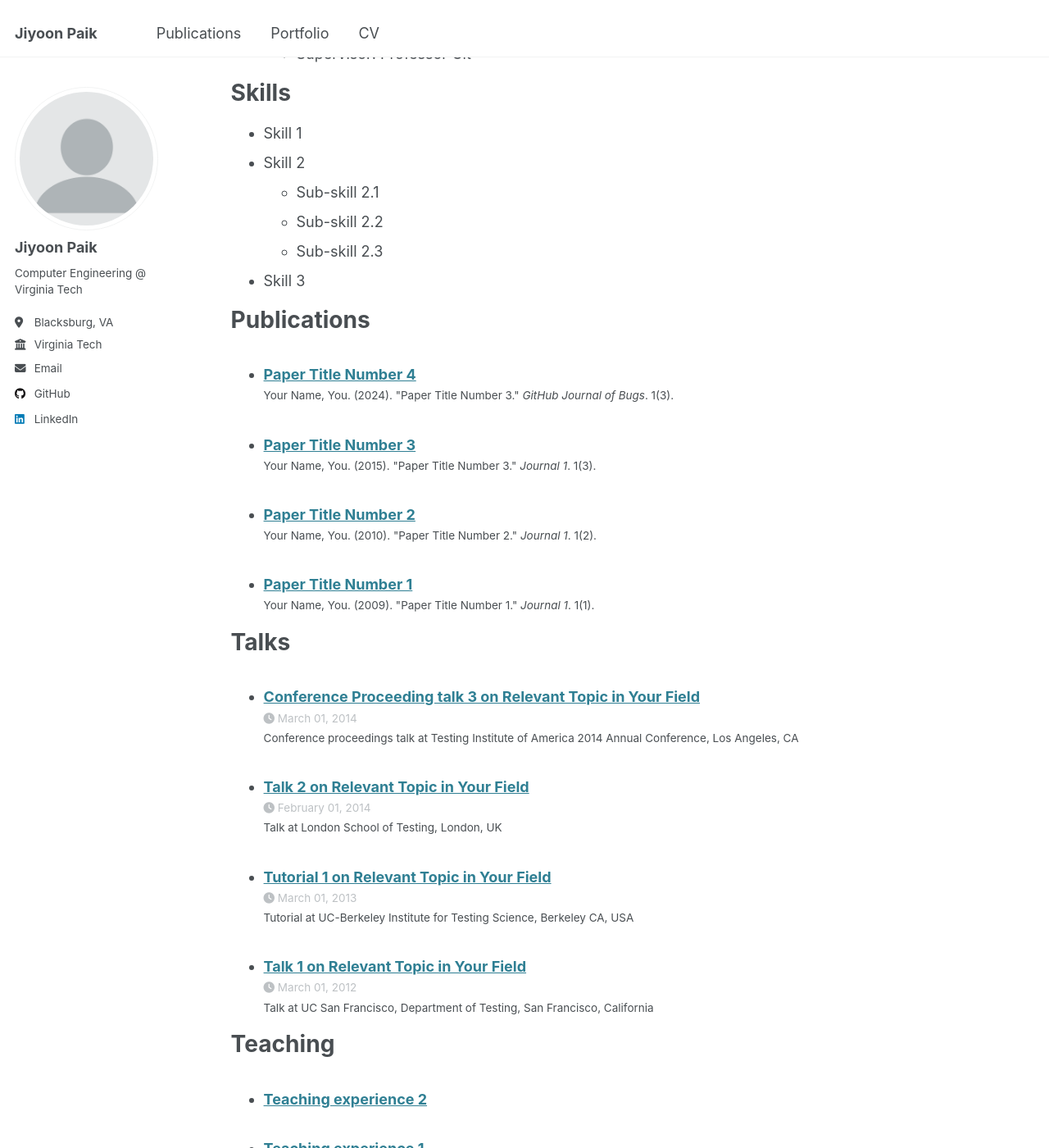
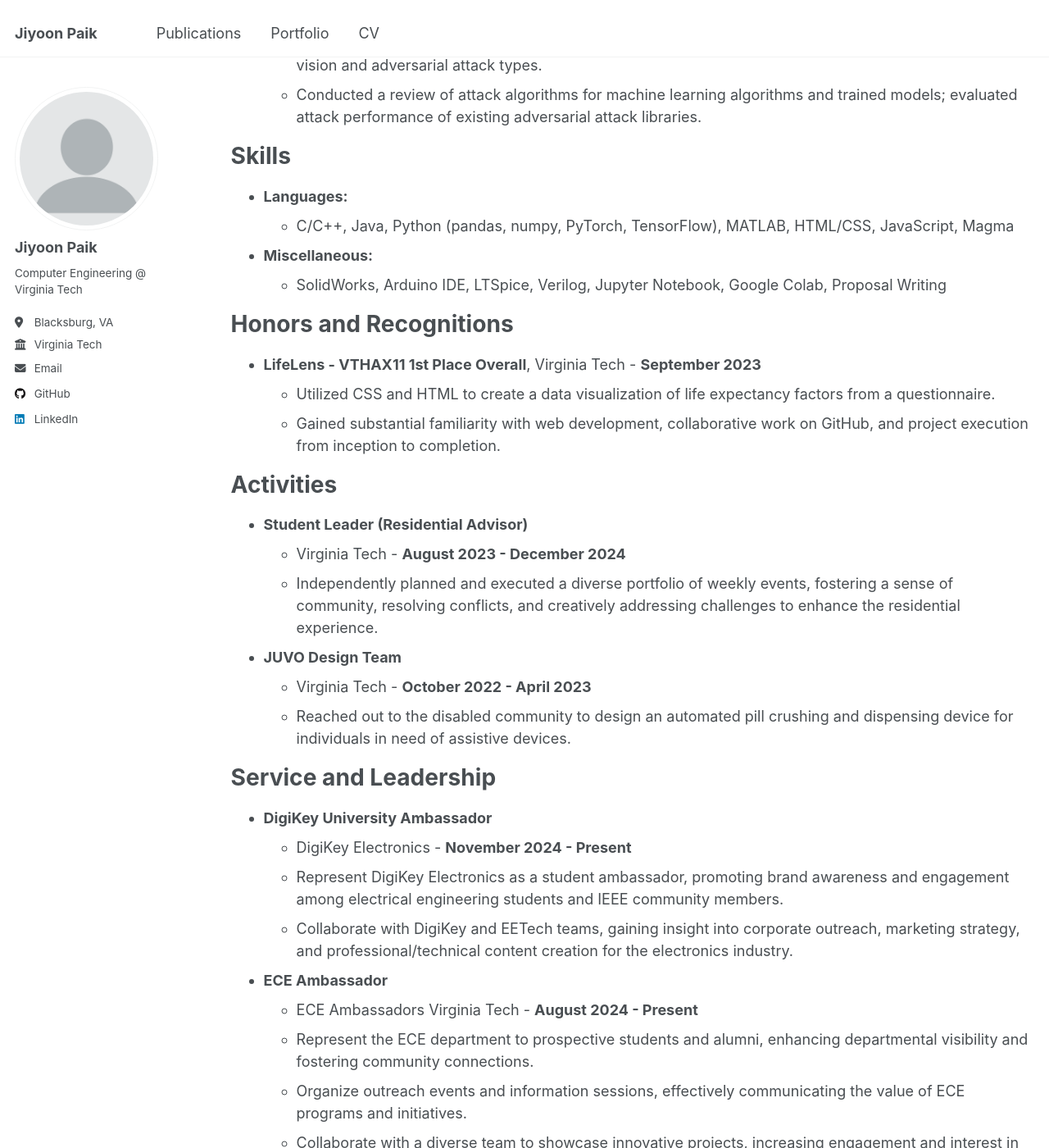
Before and after one commit to jiyoonpaik/jiyoonpaik.github.io, a Jekyll site: the page built from _pages/cv.md, in a window 1280 px wide and 1400 px high, scrolled down 713 px. Shown: the whole window at 82% size. Built offline with Jekyll 4.4.1, drawn with Linux system fonts in a browser that asks for light colours; some of the changed text lies outside the part shown.

Commit message:
Added Experience under cv

```diff
--- a/_pages/cv.md
+++ b/_pages/cv.md
@@ -9,56 +9,84 @@
 
 {% include base_path %}
 
+
 Education
 ======
-* Ph.D in Version Control Theory, GitHub University, 2018 (expected)
-* M.S. in Jekyll, GitHub University, 2014
-* B.S. in GitHub, GitHub University, 2012
+**Virginia Polytechnic Institute and State University, Blacksburg, VA**
+* B.S. in Computer Engineering, Virginia Tech, Dec. 2025 (expected)
+  * Minor: Computer Science, Mathematics
 
-Work experience
+Work Experience
 ======
-* Spring 2024: Academic Pages Collaborator
-  * GitHub University
-  * Duties includes: Updates and improvements to template
-  * Supervisor: The Users
+* **Undergraduate Researcher - Voltage Inverter Security**
+  * Virginia Tech Department of Electrical and Computer Engineering, Resilient Renewable Energy Grid Adaption Laboratory (REGAL)
+  * **June 2024 - Present**
+  * Developed and implemented a physics-informed machine learning algorithm to improve the cybersecurity of inverter-based resources within the power grid.
+  * Fine-tuned machine learning models using established methodologies to optimize performance and accuracy.
 
-* Fall 2015: Research Assistant
-  * GitHub University
-  * Duties included: Merging pull requests
-  * Supervisor: Professor Hub
-
-* Summer 2015: Research Assistant
-  * GitHub University
-  * Duties included: Tagging issues
-  * Supervisor: Professor Git
+* **Undergraduate Researcher - Machine Learning Security in IoT Networks**
+  * Hume Center for National Security and Technology, Virginia Tech
+  * **October 2023 - May 2024**
+  * Investigated adversarial attacks for machine learning algorithms in IoT systems, focusing on computer vision and adversarial attack types.
+  * Conducted a review of attack algorithms for machine learning algorithms and trained models; evaluated attack performance of existing adversarial attack libraries.
 
 Skills
 ======
-* Skill 1
-* Skill 2
-  * Sub-skill 2.1
-  * Sub-skill 2.2
-  * Sub-skill 2.3
-* Skill 3
+* **Languages:**
+  * C/C++, Java, Python (pandas, numpy, PyTorch, TensorFlow), MATLAB, HTML/CSS, JavaScript, Magma
 
-Publications
+* **Miscellaneous:**
+  * SolidWorks, Arduino IDE, LTSpice, Verilog, Jupyter Notebook, Google Colab, Proposal Writing
+
+Honors and Recognitions
 ======
-  <ul>{% for post in site.publications reversed %}
-    {% include archive-single-cv.html %}
-  {% endfor %}</ul>
+* **LifeLens - VTHAX11 1st Place Overall**, Virginia Tech - **September 2023**
+  * Utilized CSS and HTML to create a data visualization of life expectancy factors from a questionnaire.
+  * Gained substantial familiarity with web development, collaborative work on GitHub, and project execution from inception to completion.
+
+Activities
+======
+* **Student Leader (Residential Advisor)**
+  * Virginia Tech - **August 2023 - December 2024**
+  * Independently planned and executed a diverse portfolio of weekly events, fostering a sense of community, resolving conflicts, and creatively addressing challenges to enhance the residential experience.
+
+* **JUVO Design Team**
+  * Virginia Tech - **October 2022 - April 2023**
+  * Reached out to the disabled community to design an automated pill crushing and dispensing device for individuals in need of assistive devices.
+
+<!-- Publications
+======
+<ul>{% for post in site.publications reversed %}
+  {% include archive-single-cv.html %}
+{% endfor %}</ul>
 
 Talks
 ======
-  <ul>{% for post in site.talks reversed %}
-    {% include archive-single-talk-cv.html  %}
-  {% endfor %}</ul>
+<ul>{% for post in site.talks reversed %}
+  {% include archive-single-talk-cv.html %}
+{% endfor %}</ul>
 
 Teaching
 ======
-  <ul>{% for post in site.teaching reversed %}
-    {% include archive-single-cv.html %}
-  {% endfor %}</ul>
+<ul>{% for post in site.teaching reversed %}
+  {% include archive-single-cv.html %}
+{% endfor %}</ul> -->
 
-Service and leadership
+Service and Leadership
 ======
-* Currently signed in to 43 different slack teams
+* **DigiKey University Ambassador**
+  * DigiKey Electronics - **November 2024 - Present**
+  * Represent DigiKey Electronics as a student ambassador, promoting brand awareness and engagement among electrical engineering students and IEEE community members.
+  * Collaborate with DigiKey and EETech teams, gaining insight into corporate outreach, marketing strategy, and professional/technical content creation for the electronics industry.
+
+* **ECE Ambassador**
+  * ECE Ambassadors Virginia Tech - **August 2024 - Present**
+  * Represent the ECE department to prospective students and alumni, enhancing departmental visibility and fostering community connections.
+  * Organize outreach events and information sessions, effectively communicating the value of ECE programs and initiatives.
+  * Collaborate with a diverse team to showcase innovative projects, increasing engagement and interest in ECE.
+
+* **IEEE@VT General Officer**
+  * Institute of Electrical and Electronics Engineers at Virginia Tech - **August 2024 - Present**
+  * Collaborate with industry representatives to organize and host events, enhancing student engagement with professionals in engineering fields.
+  * Plan and execute social events for ECE and CS faculty and students, fostering a vibrant academic community.
+  * Promote innovative ideas from conception to execution, cultivating collaboration and professional growth.
```
